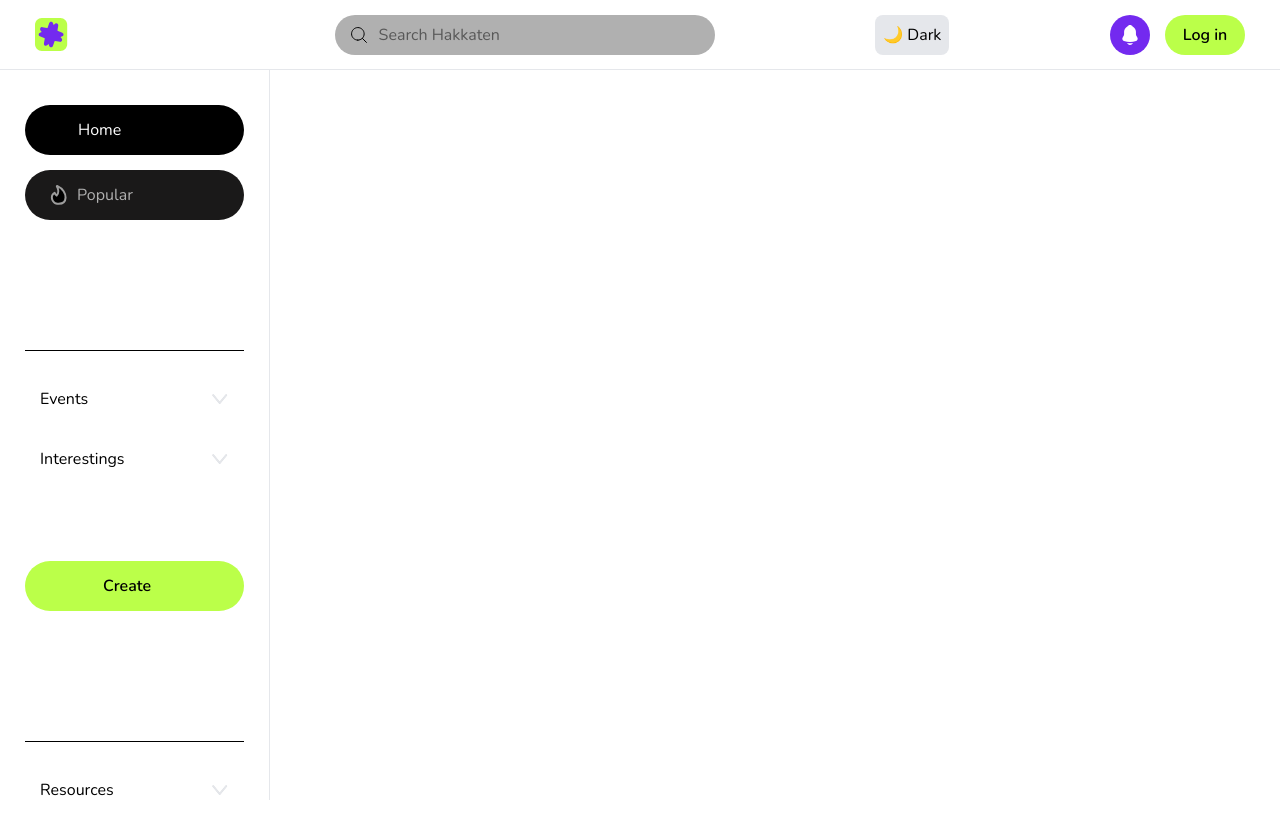
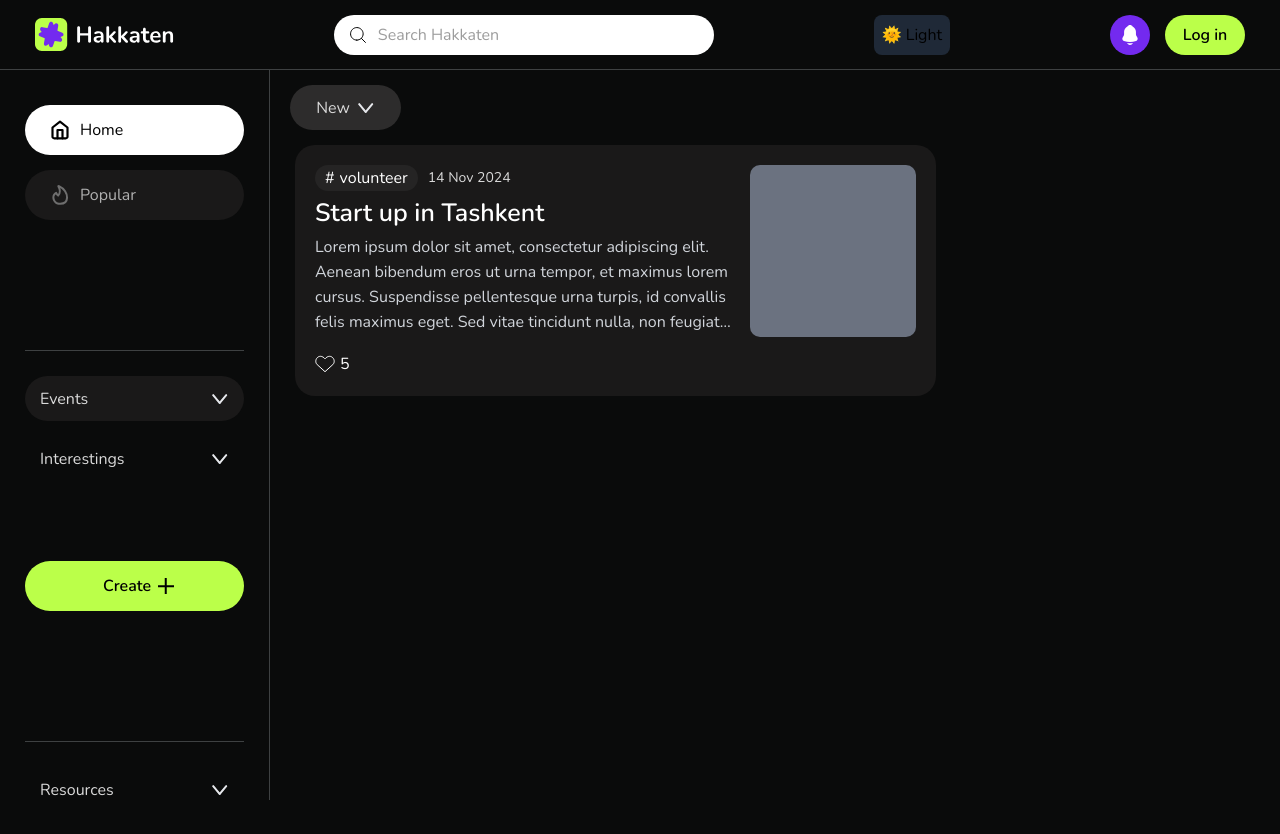
Before and after one commit to IsmailGa/hakkaten_front, a Next.js app: page / in a window 1280 px wide. Shown: the top 834 px of the page. After the commit the page ends 800 px from the top, so only its background shows below. Built offline with nearby package versions, Linux system fonts and the light colour scheme; no server answers.

Commit message:
New Changes

```diff
--- /dev/null
+++ b/app/SECTIONS/PostsSection.tsx
@@ -0,0 +1,94 @@
+"use client"
+import React, { useState } from 'react';
+import { posts } from '@/data/posts';
+import { LikeIcon } from '@/public/icons';
+
+const PostsSection = () => {
+    const [likedPosts, setLikedPosts] = useState<Set<string>>(new Set());
+
+    const handleLike = (postId: string) => {
+        setLikedPosts(prev => {
+            const newSet = new Set(prev);
+            newSet.has(postId) ? newSet.delete(postId) : newSet.add(postId);
+            return newSet;
+        });
+    };
+
+    const formatDate = (date: Date) => {
+        return new Intl.DateTimeFormat('en-GB', {
+            day: '2-digit',
+            month: 'short',
+            year: 'numeric'
+        }).format(date);
+    };
+    return (
+        <div className="flex flex-col ">
+            <div className="mt-[15px] ml-[20px] flex self-start items-center justify-center rounded-[45px] h-[45px] px-[15px] min-w-[111px] gap-[25px] dark:text-[#DADADA] text-[black] dark:bg-[#2D2C2C]">
+                New
+                {/* ARROW DOWn */}
+                <div className="relative block">
+                    <span className="border-[1px] w-[12px] rounded-[20px] absolute -translate-x-[55%] right-[50%] top-[50%] translate-y-[-50%] rotate-[50deg]  bg-[#9B9C9C]"></span>
+                    <span className="border-[1px] w-[12px] rounded-[20px] absolute translate-x-[0%] right-[50%] top-[50%] translate-y-[-50%] rotate-[130deg]  bg-[#9B9C9C]"></span>
+                </div>
+            </div>
+            <div className="px-[25px] mt-[15px]">
+                {posts.map((item) => {
+                    const isActive = likedPosts.has(item.id);
+                    const formattedDate = formatDate(item.date);
+
+                    return (
+                        <div key={item.title} className="p-[20px] flex flex-col justify-between dark:bg-dark_theme_bg w-full rounded-[20px] max-w-[641px] mb-4">
+                            <div className="flex flex-col gap-[15px] w-full">
+                                <div className="flex">
+                                    <div className="flex flex-col w-full gap-[5px]">
+                                        <div className="flex items-center gap-[10px]">
+                                            {/* Tags */}
+                                            {item.tags.map((tag, index) => (
+                                                <div key={index} className="flex items-center px-[10px] py-[1px] gap-[5px] dark:text-white bg-[#9B9C9C15] rounded-[25px]">
+                                                    <span>#</span>
+                                                    <p>{tag}</p>
+                                                </div>
+                                            ))}
+                                            {/* Formatted Date */}
+                                            <span className="text-sm dark:text-[#DADADA]">
+                                                {formattedDate}
+                                            </span>
+                                        </div>
+                                        {/* Post Content */}
+                                        <h2 className="text-[25px] font-bold dark:text-white leading-[34px]">
+                                            {item.title}
+                                        </h2>
+                                        <p className="text-gray-600 dark:text-gray-300 line-clamp-4 max-w-[417px] leading-[25px]">
+                                            {item.descr}
+                                        </p>
+                                    </div>
+                                    {/* IMAGE CONTENT */}
+                                    <div className="max-w-[166px] h-[172px] w-full bg-gray-500 rounded-[10px]"></div>
+                                </div>
+                                {/* TEXT CONTENT */}
+
+                                {/* LIKES COMMENTS CONTENT */}
+                                <div className="flex justify-between w-full">
+                                    {/* LIKE BUTTON */}
+                                    <div className="flex items-center gap-[5px] cursor-pointer select-none text-white" onClick={() => handleLike(item.id)}>
+                                        <LikeIcon
+                                            isActive={isActive}
+
+                                        />
+                                        {item.likes}
+                                    </div>
+                                    {/* COMMENT BUTTON */}
+                                    <div className=""></div>
+                                </div>
+                            </div>
+
+                        </div>
+                    );
+                })}
+            </div>
+        </div>
+    );
+
+};
+
+export default PostsSection;
--- a/app/layout.tsx
+++ b/app/layout.tsx
@@ -16,12 +16,14 @@ export default function RootLayout({
 }: Readonly<{
   children: React.ReactNode;
 }>) {
-  const theme = cookies().get('theme')?.value || 'light';
+  const theme = cookies().get('theme')?.value || 'dark';
 
   return (
     <html lang="en" className={theme === 'dark' ? 'dark' : ''}>
       <body className={`${nunito.className} antialiased bg-light_theme_body dark:bg-dark_theme_body`}>
-        {children}
+        <main className="ml-[270px] pt-[70px]">
+          {children}
+        </main>
       </body>
     </html>
   );
--- a/app/page.tsx
+++ b/app/page.tsx
@@ -1,18 +1,15 @@
 import Header from "@/components/main/Header";
 import SideBar from "@/components/main/Sidebar";
 import { cookies } from "next/headers";
-
-
-
+import PostsSection from "./SECTIONS/PostsSection";
 
 export default function Home() {
-  const theme = cookies().get('theme')?.value || 'light';
+  const theme = cookies().get('theme')?.value || 'dark';
   return (
     <>
       <Header />
       <SideBar theme={theme} />
-      <main className="min-h-[300vh] ml-[270px] pt-[70px]">
-      </main>
+      <PostsSection/>
     </>
   );
 }
--- a/app/popular/page.tsx
+++ b/app/popular/page.tsx
@@ -2,11 +2,8 @@ import Header from "@/components/main/Header";
 import SideBar from "@/components/main/Sidebar";
 import { cookies } from "next/headers";
 
-
-
-
 export default function Home() {
-    const theme = cookies().get('theme')?.value || 'light';
+    const theme = cookies().get('theme')?.value || 'dark';
     return (
         <>
             <Header />
--- a/app/something/page.tsx
+++ b/app/something/page.tsx
@@ -6,7 +6,7 @@ import { cookies } from "next/headers";
 
 
 export default function Something() {
-  const theme = cookies().get('theme')?.value || 'light';
+  const theme = cookies().get('theme')?.value || 'dark';
   return (
     <>
       <Header />
--- a/components/main/Sidebar.tsx
+++ b/components/main/Sidebar.tsx
@@ -65,6 +65,7 @@ const SideBar = ({ theme }: { theme: string }) => {
                 <div className="w-full flex flex-col gap-[15px] mt-[25px]">
                     <button className="flex items-center justify-between rounded-[45px] h-[45px] px-[15px] w-full dark:text-[#DADADA] text-[black]">
                         Resources
+                        {/* ARROW DOWn */}
                         <div className="relative">
                             <span className="border-[1px] w-[12px] rounded-[20px] absolute -translate-x-[55%] right-[50%] top-[50%] translate-y-[-50%] rotate-[50deg]  bg-[#9B9C9C]"></span>
                             <span className="border-[1px] w-[12px] rounded-[20px] absolute translate-x-[0%] right-[50%] top-[50%] translate-y-[-50%] rotate-[130deg]  bg-[#9B9C9C]"></span>
--- /dev/null
+++ b/data/posts.ts
@@ -0,0 +1,13 @@
+export const posts = [
+  {
+    id: "volunteer-1",
+    tags: ["volunteer"],
+    date: new Date("2024-11-14"),
+    title: "Start up in Tashkent",
+    descr:
+      "Lorem ipsum dolor sit amet, consectetur adipiscing elit. Aenean bibendum eros ut urna tempor, et maximus lorem cursus. Suspendisse pellentesque urna turpis, id convallis felis maximus eget. Sed vitae tincidunt nulla, non feugiat ex. Maecenas rutrum imperdiet nisi, eget hendrerit justo tincidunt lobortis. Nam commodo pulvinar malesuada. Suspendisse placerat tincidunt sem ac dictum. Curabitur accumsan feugiat nibh a volutpat. Fusce non nunc tempor, sagittis eros a, tempor turpis. Cras ac augue cursus, tincidunt nunc id, eleifend ipsum. Morbi justo arcu, porttitor pulvinar orci quis, scelerisque ultricies arcu.",
+    likes: 5,
+    comments: 5,
+    views: 100,
+  },
+];
--- a/public/icons.tsx
+++ b/public/icons.tsx
@@ -1,15 +1,15 @@
 export const HomeIcon = ({ isActive, theme }: { isActive: boolean, theme: string }) => {
     const getStyle = () => {
         if (theme === 'dark') {
-            return isActive ? 'white' : '#DADADA70';
+            return isActive ? 'black' : '#DADADA70';
         }
         return isActive ? 'black' : '#DADADA70';
     };
 
     return (
-        <svg width="18" height="20" viewBox="0 0 18 20" fill={getStyle()} xmlns="http://www.w3.org/2000/svg">
-            <path d="M1.5 7.49999L9 1.66666L16.5 7.49999V16.6667C16.5 17.1087 16.3244 17.5326 16.0118 17.8452C15.6993 18.1577 15.2754 18.3333 14.8333 18.3333H3.16667C2.72464 18.3333 2.30072 18.1577 1.98816 17.8452C1.67559 17.5326 1.5 17.1087 1.5 16.6667V7.49999Z" stroke="black" stroke-width="2.1875" stroke-linecap="round" stroke-linejoin="round" />
-            <path d="M6.5 18.3333V10H11.5V18.3333" stroke="black" stroke-width="2.1875" stroke-linecap="round" stroke-linejoin="round" />
+        <svg width="20" height="20" viewBox="0 0 18 20" stroke={getStyle()} fill="transparent">
+            <path d="M1.5 7.49999L9 1.66666L16.5 7.49999V16.6667C16.5 17.1087 16.3244 17.5326 16.0118 17.8452C15.6993 18.1577 15.2754 18.3333 14.8333 18.3333H3.16667C2.72464 18.3333 2.30072 18.1577 1.98816 17.8452C1.67559 17.5326 1.5 17.1087 1.5 16.6667V7.49999Z" stroke-width="2.1875" stroke-linecap="round" stroke-linejoin="round" />
+            <path d="M6.5 18.3333V10H11.5V18.3333" stroke-width="2.1875" stroke-linecap="round" stroke-linejoin="round" />
         </svg>
 
     )
@@ -20,15 +20,37 @@ export const HomeIcon = ({ isActive, theme }: { isActive: boolean, theme: string
 export const PopularIcon = ({ isActive, theme }: { isActive: boolean, theme: string }) => {
     const getStyle = () => {
         if (theme === 'dark') {
-            return isActive ? 'fill-white' : 'fill-[#DADADA70]';
+            return isActive ? 'black' : '#DADADA70';
         }
-        return isActive ? 'fill-black' : 'fill-[#DADADA70]';
+        return isActive ? 'black' : '#DADADA70';
     };
 
     return (
-        <svg width="17" height="20" viewBox="0 0 17 20" className={`${getStyle()} transition-colors duration-200`} xmlns="http://www.w3.org/2000/svg">
-            <path d="M7.55492 1.07536C7.47214 1.02604 7.37752 1 7.2811 1C7.18467 1 7.09006 1.02604 7.00729 1.07536C6.93901 1.12932 6.89294 1.20638 6.8778 1.29194C6.86267 1.37751 6.87951 1.46564 6.92514 1.53965C8.60909 4.44827 8.96504 8.40837 6.66502 10.5933C5.78009 9.85152 5.07755 8.91719 4.61144 7.86216C3.76088 8.33334 3.05599 9.02792 2.57328 9.87051C2.09057 10.7131 1.84848 11.6715 1.87332 12.6416C1.90805 13.4968 2.11392 14.3364 2.47882 15.1112C2.84372 15.8859 3.36029 16.5798 3.99812 17.1524C4.63595 17.725 5.38216 18.1645 6.19284 18.4452C7.00353 18.7258 7.86229 18.8419 8.71861 18.7866C13.127 18.7866 15.4133 16.0555 15.5639 12.6416C15.7419 8.54493 12.8258 3.50605 7.55492 1.07536Z" stroke="#DADADA" stroke-opacity="0.7" stroke-width="2" stroke-linecap="round" stroke-linejoin="round" />
+        <svg width="20" height="20" viewBox="0 0 17 20" stroke={getStyle()} fill="transparent">
+            <path d="M7.55492 1.07536C7.47214 1.02604 7.37752 1 7.2811 1C7.18467 1 7.09006 1.02604 7.00729 1.07536C6.93901 1.12932 6.89294 1.20638 6.8778 1.29194C6.86267 1.37751 6.87951 1.46564 6.92514 1.53965C8.60909 4.44827 8.96504 8.40837 6.66502 10.5933C5.78009 9.85152 5.07755 8.91719 4.61144 7.86216C3.76088 8.33334 3.05599 9.02792 2.57328 9.87051C2.09057 10.7131 1.84848 11.6715 1.87332 12.6416C1.90805 13.4968 2.11392 14.3364 2.47882 15.1112C2.84372 15.8859 3.36029 16.5798 3.99812 17.1524C4.63595 17.725 5.38216 18.1645 6.19284 18.4452C7.00353 18.7258 7.86229 18.8419 8.71861 18.7866C13.127 18.7866 15.4133 16.0555 15.5639 12.6416C15.7419 8.54493 12.8258 3.50605 7.55492 1.07536Z" stroke-opacity="1" stroke-width="2" stroke-linecap="round" stroke-linejoin="round" />
         </svg>
 
     )
 }
+
+export const LikeIcon = ({ isActive }: {
+    isActive: boolean;
+}) => {
+    return (
+        <svg width="20" height="20" viewBox="0 0 20 20"
+            className="transition-colors duration-200"
+            fill={`${isActive
+                ? 'red'
+                : 'transparent'
+                }`}
+            stroke={
+                isActive ? "transparent" : "white"
+            }
+            >
+            <path
+                d="M10.006 17.6894L2.18543 10.6057C-2.06487 6.35538 4.18306 -1.80518 10.006 4.79693C15.8288 -1.80518 22.0485 6.38372 17.8265 10.6057L10.006 17.6894Z"
+
+            />
+        </svg>
+    );
+};
--- a/tailwind.config.ts
+++ b/tailwind.config.ts
@@ -26,6 +26,9 @@ const config: Config = {
       "2xl": "1440px", // => @media (min-width: 1440px) { ... }
     },
   },
+  corePlugins: {
+    fill: true,
+  },
   plugins: [],
 };
 export default config;
--- a/tsconfig.json
+++ b/tsconfig.json
@@ -1,5 +1,6 @@
 {
   "compilerOptions": {
+    "target": "es2015",
     "lib": ["dom", "dom.iterable", "esnext"],
     "allowJs": true,
     "skipLibCheck": true,
@@ -12,6 +13,7 @@
     "isolatedModules": true,
     "jsx": "preserve",
     "incremental": true,
+    "downlevelIteration": true,
     "plugins": [
       {
         "name": "next"
```
Also changed, not shown: components/main/Container.tsx (deleted, +0 -13 lines).
